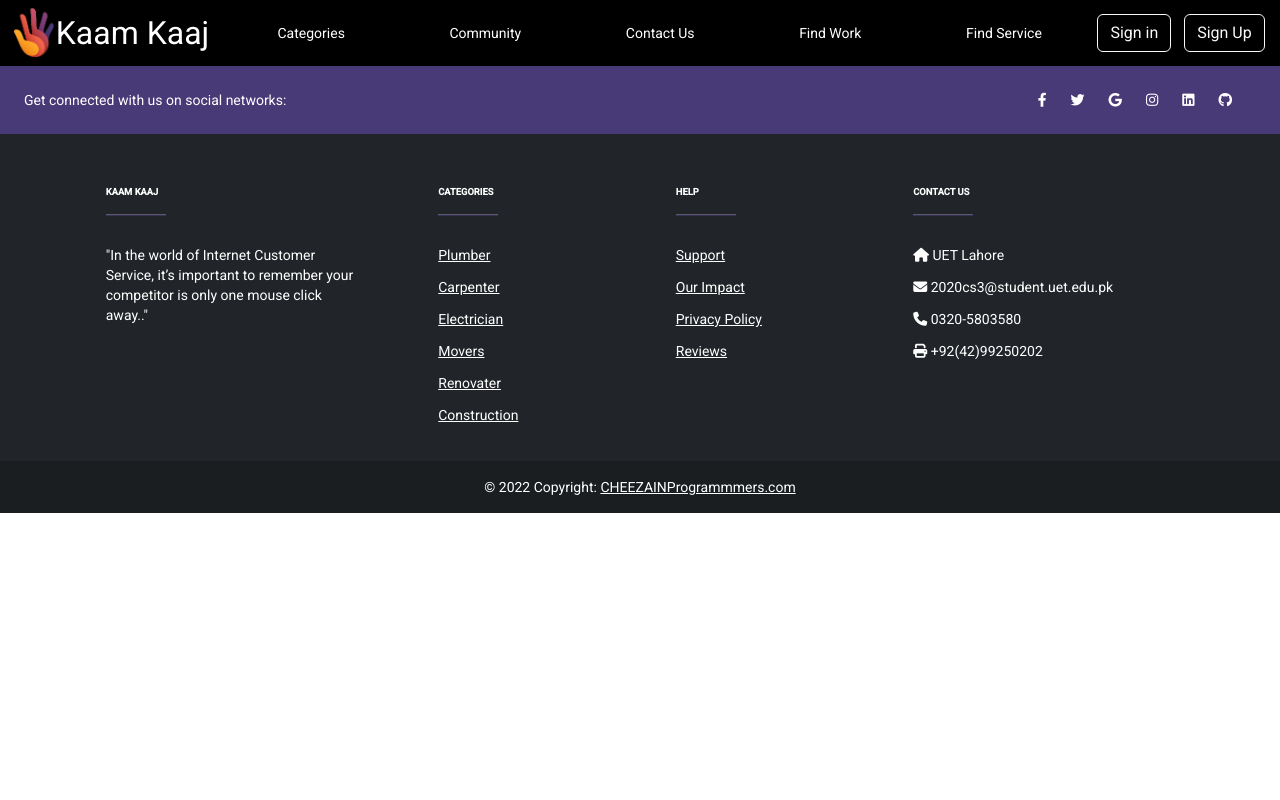
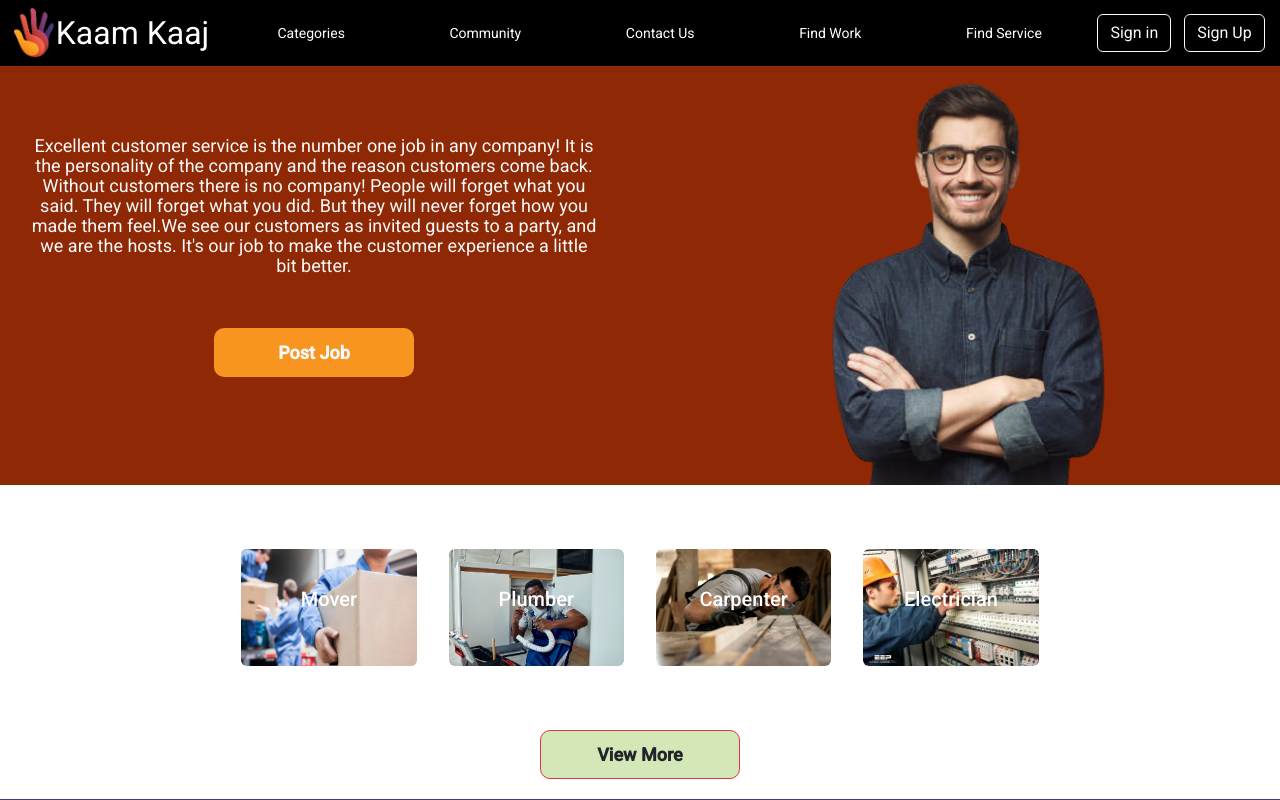
Before and after one commit to AbdulAhad696/Kaam-Kaaj, an Angular app in the folder kaamkaaj/: page /customer-mainpage in a window 1280 px wide. Before the commit this address led to /. Shown: the top 800 px of the page. Built offline with nearby package versions, Linux system fonts and the light colour scheme.

Commit message:
done with customer's landing page

```diff
--- a/kaamkaaj/src/app/app-routing.module.ts
+++ b/kaamkaaj/src/app/app-routing.module.ts
@@ -3,11 +3,13 @@ import { RouterModule, Routes } from '@angular/router';
 import { SignUpComponent } from './sign-up/sign-up.component';
 import { SignInComponent } from './sign-in/sign-in.component';
 import { MainPageComponent } from './main-page/main-page.component';
+import { CustomerLandingPageComponent } from './customer-landing-page/customer-landing-page.component';
 
 const routes: Routes = [
   {path:'signup',component:SignUpComponent},
   {path: 'signin',component:SignInComponent},
-  {path:'',component:MainPageComponent}
+  {path:'',component:MainPageComponent},
+  {path:'customer-mainpage',component:CustomerLandingPageComponent}
 ];
 
 @NgModule({
--- a/kaamkaaj/src/app/app.component.html
+++ b/kaamkaaj/src/app/app.component.html
@@ -1,7 +1,5 @@
 
 <app-Header></app-Header>
-
 <router-outlet></router-outlet>
 <app-footer></app-footer>
-
 <app-spinner></app-spinner>
--- a/kaamkaaj/src/app/app.module.ts
+++ b/kaamkaaj/src/app/app.module.ts
@@ -12,6 +12,7 @@ import { SignInComponent } from './sign-in/sign-in.component';
 import { MainPageComponent } from './main-page/main-page.component';
 import { HttpClientModule } from '@angular/common/http';
 import { SpinnerComponent } from './spinner/spinner.component';
+import { CustomerLandingPageComponent } from './customer-landing-page/customer-landing-page.component';
 
 
 @NgModule({
@@ -20,7 +21,8 @@ import { SpinnerComponent } from './spinner/spinner.component';
     HeaderComponent,
     FooterComponent,
     routingcomponents,
-    SpinnerComponent
+    SpinnerComponent,
+    CustomerLandingPageComponent
   ],
   imports: [
   BrowserModule,
--- /dev/null
+++ b/kaamkaaj/src/app/customer-landing-page/customer-landing-page.component.css
@@ -0,0 +1,53 @@
+.backgroungProperties {
+    background-color: rgba(143, 41, 5, 255);
+    text-align: center;
+
+}
+
+.paraProperties {
+    margin-top: 30px;
+    font-size: large;
+    padding: 40px;
+}
+
+.btn {
+    border-radius: 10px;
+    width: 200px;
+    margin-bottom: 20px;
+    padding: 10px;
+    font-size: large;
+}
+
+.postJobButton {
+    background-color: rgba(247, 149, 32, 255);
+}
+
+.btnRow {
+    justify-content: center;
+}
+
+.imgsize {
+    width: 100%;
+    height: 100%;
+}
+
+.imageContainer {
+    position: relative;
+    text-align: center;
+    color: white;
+}
+
+.centered {
+    position: absolute;
+    top: 50%;
+    left: 50%;
+    transform: translate(-50%, -50%);
+}
+
+.viewMoreButtonRow {
+    justify-content: center;
+}
+
+.viewMoreButton {
+    background-color: rgba(212, 231, 182, 255);
+}
--- /dev/null
+++ b/kaamkaaj/src/app/customer-landing-page/customer-landing-page.component.html
@@ -0,0 +1,69 @@
+<!-- --------------------------button papagraph and image---------------------------- -->
+
+<div class="row backgroungProperties">
+    <div class="col-lg-6 ">
+        <div>
+            <div class="row paraRow">
+                <p class="paraProperties text-light"> Excellent customer service is the number one job in any company!
+                    It
+                    is the personality of the company and the reason customers come back. Without customers there is no
+                    company! People will forget what you said. They will forget what you did. But they will never forget
+                    how
+                    you made them feel.We see our customers as invited guests to a party, and we are the hosts. It's our
+                    job
+                    to make the customer experience a little bit better. </p>
+            </div>
+            <div class="row btnRow">
+                <button type="button" class="btn  text-light postJobButton"><b>Post Job</b></button>
+            </div>
+        </div>
+    </div>
+    <div class="col-lg-6">
+        <div class="row ">
+            <img src="../../assets/customer-removebg-preview.png" alt="">
+        </div>
+    </div>
+</div>
+
+<!---------------------------- service providers row---------------------------- -->
+
+<div class="row">
+    <div class="col-lg-12 d-flex justify-content-center p-5">
+        <div class="col-lg-8 d-flex justify-content-center">
+            <div class="col-lg-12 d-flex flex-row justify-content-around">
+                <div class="row justify-content-center ">
+                    <div class="p-3 col-lg-3 col-md-5 col-10 li-size imageContainer">
+                        <img class="img-fluid imgsize rounded " src="../../assets/main_page_movers.jpeg">
+                        <div class="centered">
+                            <h2>Mover</h2>
+                        </div>
+                    </div>
+                    <div class="p-3 col-lg-3 col-md-5 col-10 li-size imageContainer">
+                        <img class="img-fluid imgsize rounded" src="../../assets/main_page_plumber.jpg">
+                        <div class="centered">
+                            <h2>Plumber</h2>
+                        </div>
+                    </div>
+                    <div class="p-3 col-lg-3 col-md-5 col-10 li-size imageContainer">
+                        <img class="img-fluid imgsize rounded" src="../../assets/main_page_carpenter.jpg">
+                        <div class="centered">
+                            <h2>Carpenter</h2>
+                        </div>
+                    </div>
+                    <div class="p-3 col-lg-3 col-md-5 col-10 li-size imageContainer">
+                        <img class="img-fluid imgsize rounded" src="../../assets/main_page_electrician.jpg">
+                        <div class="centered">
+                            <h2>Electrician</h2>
+                        </div>
+                    </div>
+                </div>
+            </div>
+        </div>
+    </div>
+</div>
+
+<!-- -------------------------view more button----------------------------- -->
+
+<div class="row viewMoreButtonRow">
+    <button type="button" class="btn btn-danger viewMoreButton text-dark"><b>View More</b></button>
+</div>
--- /dev/null
+++ b/kaamkaaj/src/app/customer-landing-page/customer-landing-page.component.ts
@@ -0,0 +1,15 @@
+import { Component, OnInit } from '@angular/core';
+
+@Component({
+  selector: 'app-customer-landing-page',
+  templateUrl: './customer-landing-page.component.html',
+  styleUrls: ['./customer-landing-page.component.css']
+})
+export class CustomerLandingPageComponent implements OnInit {
+
+  constructor() { }
+
+  ngOnInit(): void {
+  }
+
+}
--- a/kaamkaaj/src/app/sign-in/sign-in.component.ts
+++ b/kaamkaaj/src/app/sign-in/sign-in.component.ts
@@ -1,6 +1,8 @@
 import { Component, OnInit } from '@angular/core';
 import { SignInService } from '../Services/sign-in/sign-in.service';
 import { lastValueFrom } from 'rxjs';
+import { Router } from '@angular/router';
+
 
 @Component({
   selector: 'app-sign-in',
@@ -14,9 +16,7 @@ export class SignInComponent implements OnInit {
   private username = "";
   private password = "";
   loggedInUser: any = []
-  constructor(private signinService: SignInService) { }
-
-
+  constructor(private signinService: SignInService , private router:Router) { }
 
   async onLogin() {
     this.username = this.userInput;
@@ -27,7 +27,10 @@ export class SignInComponent implements OnInit {
     }
     this.loggedInUser = await lastValueFrom(this.signinService.findUserLogin(credentials))
     if (this.loggedInUser.length > 0) {
-      alert("LOGGED IN" + this.loggedInUser[0].address)
+      if(this.loggedInUser[0].role == "Client"){
+        alert("LOGGED IN" + (this.loggedInUser[0].role));
+        this.router.navigate(['/customer-mainpage'])
+      }
     }
   }
   ngOnInit(): void {
--- a/kaamkaaj/src/app/sign-up/sign-up.component.ts
+++ b/kaamkaaj/src/app/sign-up/sign-up.component.ts
@@ -70,7 +70,7 @@ export class SignUpComponent implements OnInit {
     this.role="Client"
   }
   workerClick(){
-    this.role="Client"
+    this.role="Worker"
   }
   async handleSubmit(){
     this.userData={
```
Also changed, not shown: kaamkaaj/src/assets/customer-removebg-preview.png (added), 1 other file (tests, documents, lock files or other folders).
